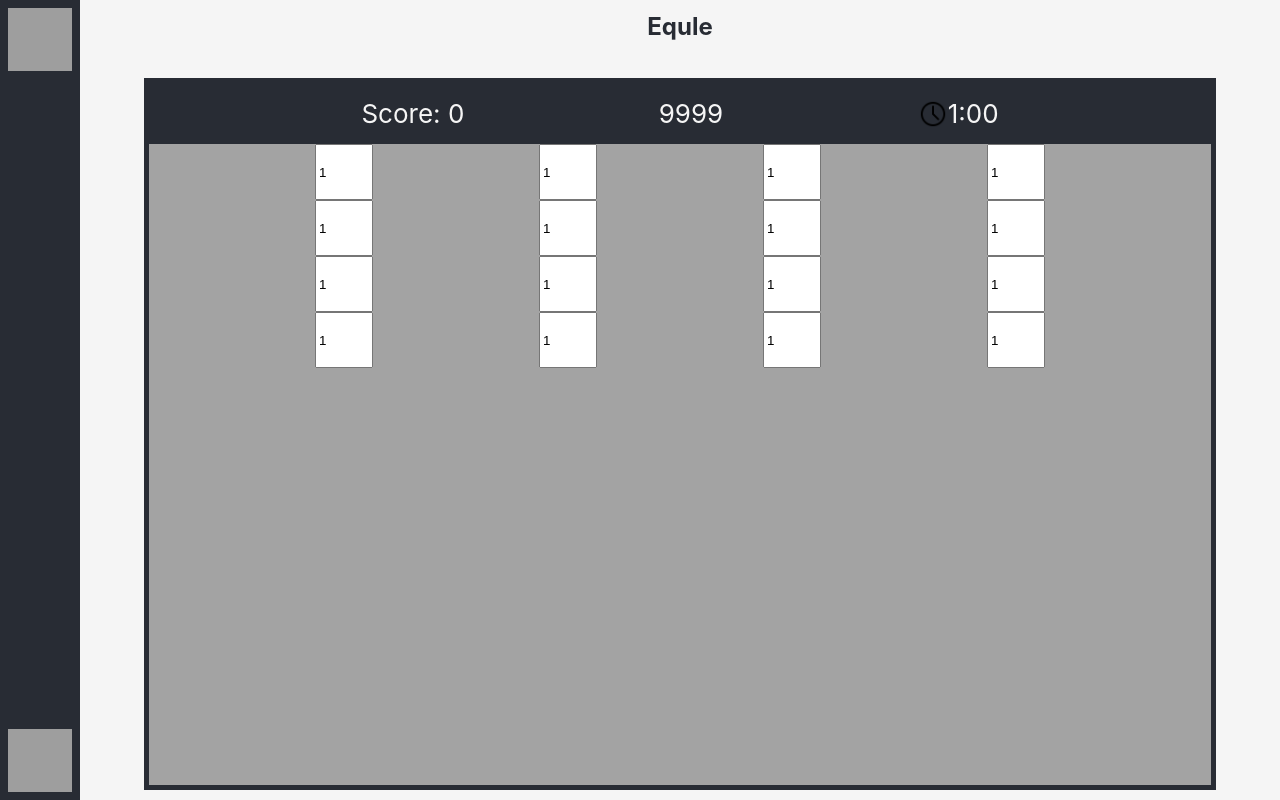
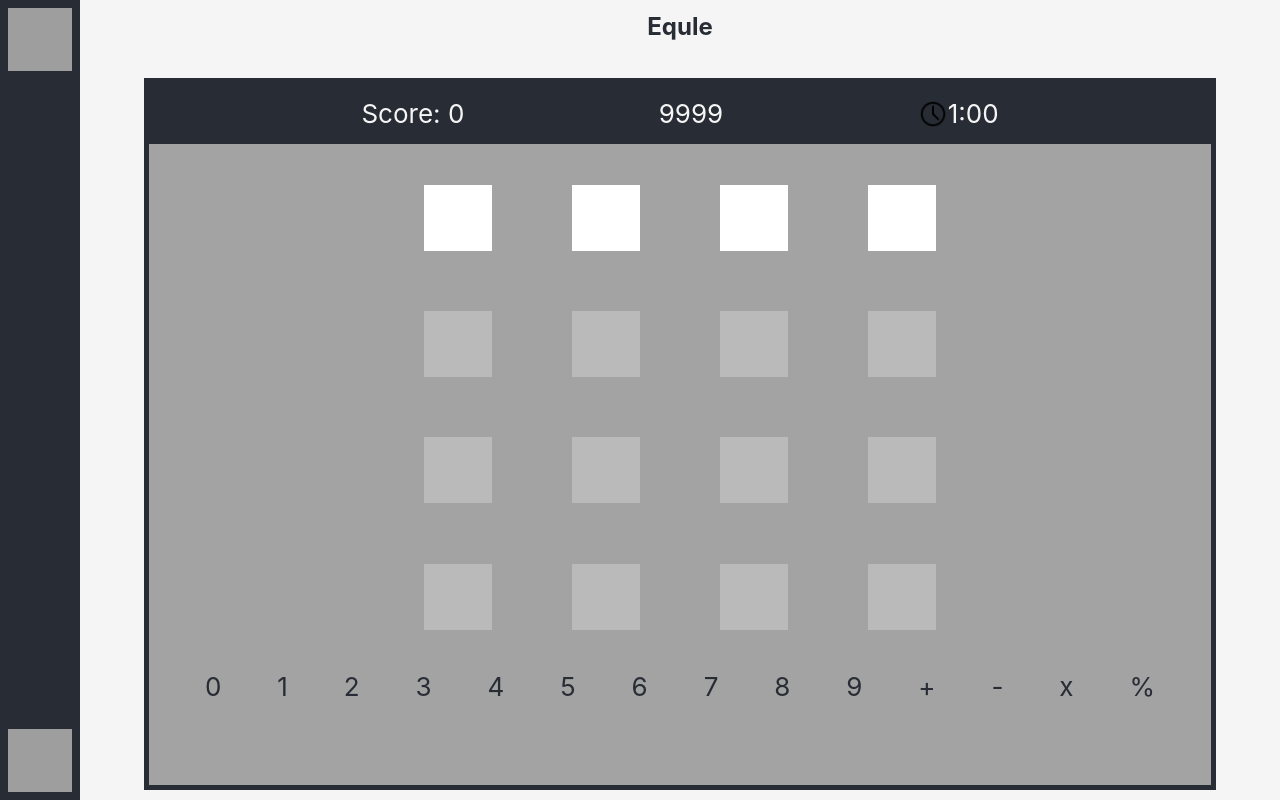
Before and after one commit to rsd3123/Equle, a React (Create React App) app in the folder equle-frontend/: page / in a window 1280 px wide. Built offline with nearby package versions, Linux system fonts and the light colour scheme; grey boxes are pictures that could not be loaded.

Commit message:
frontend game

```diff
--- a/equle-frontend/src/components/main/Game.css
+++ b/equle-frontend/src/components/main/Game.css
@@ -20,3 +20,13 @@
     background-color: #282c34;
     color:whitesmoke;
 }
+
+.GameBoard{
+
+    height: 75%;
+
+    display: flex;
+    flex-direction: column;
+    justify-content: space-evenly;
+    align-content: space-evenly;
+}
--- a/equle-frontend/src/components/main/Game.tsx
+++ b/equle-frontend/src/components/main/Game.tsx
@@ -1,4 +1,4 @@
-import React, { useState } from 'react';
+import React, { useEffect, useState } from 'react';
 import './Game.css';
 import GuessedNumbers from './GameBoard/GuessedNumbers';
 import GuessRow from './GameBoard/GuessRow';
@@ -7,11 +7,20 @@ import TargetNumber from './GameHeader/TargetNumber';
 import Timer from './GameHeader/Timer';
 
 function Game() {
-    var numRows = 4
-    var guessRows = [];
-    for (let i = 0; i < numRows; i++) {
-        guessRows.push(<GuessRow/>);
-    }
+    const [currentRow, setCurrentRow] = useState<number>(-1);
+    const [currentGuess, setCurrentGuess] = useState<string>('');
+
+    const [numBoxes, setNumBoxes] = useState<number>(4); // get init from server
+    const [numRows, setNumRows] = useState<number>(4); // get init from server
+
+    //When the current guess is updated, get check from server, then change color accordingly, and increment current row.
+    //Get isMatch from server: returns [] of length numBoxes. each element in [] is either a 0 (wrong), 1, wrong place, or 2 (corrent num and place)
+    useEffect(() => {
+        console.log(currentGuess);
+        if(currentRow+1<=numRows){
+            setCurrentRow(currentRow+1);
+        }
+    }, [currentGuess]);
 
     return (
         <div className="Game">
@@ -21,7 +30,7 @@ function Game() {
                 <Timer time = "1:00"></Timer>
            </div>
            <div className='GameBoard'>
-                {guessRows}
+                {Array(numRows).fill(true).map((_, i) => <GuessRow key = {i} id = {i} length = {numBoxes} currentRow = {currentRow} setCurrentGuess = {setCurrentGuess}/>)}
            </div>
 
            <GuessedNumbers></GuessedNumbers>
--- a/equle-frontend/src/components/main/GameBoard/GuessRow.css
+++ b/equle-frontend/src/components/main/GameBoard/GuessRow.css
@@ -4,11 +4,15 @@
 
     display: flex;
     flex-direction: row;
-    justify-content: space-evenly;
+    justify-content: center;
     align-items: center;
 }
 
 .Box{
-    width: 50px;
-    height:50px;
+    width: 8vh;
+    height:8vh;
+
+    margin:5vh;
+    border: none;
+    text-align: center;
 }
--- a/equle-frontend/src/components/main/GameBoard/GuessRow.tsx
+++ b/equle-frontend/src/components/main/GameBoard/GuessRow.tsx
@@ -1,15 +1,44 @@
-import React, { useState } from 'react';
+import React, { useEffect, useState } from 'react';
 import './GuessRow.css';
 
 function GuessRow(props:any) { //Pass answer length as prop (props.length)
-    var numBoxes = 4 //props.length
-    var boxes = [];
-    for (let i = 0; i < numBoxes; i++){
-        boxes.push(<input className = "Box" type='number' value={1}/>);
+    const [numBoxes, setNumBoxes] = useState(props.length);
+    const [boxValues, setBoxValues] = useState<string[]>(new Array(numBoxes).fill(''))
+
+    const handleChange = (event:any) =>{
+        const newValues = boxValues.map((value,i) =>{
+            if(i == event.target.id){
+                return event.target.value;
+            }
+            else{
+                return value;
+            }
+        });
+
+        setBoxValues(newValues);
     }
+
+    //If all boxes have values
+    useEffect(() => {
+        console.log("hi");
+        var filled = true;
+        for(let i = 0; i < boxValues.length; i++){
+            if(boxValues[i] == ''){
+                filled=false;
+                break;
+            }
+        }
+
+        if(filled){
+            props.setCurrentGuess([...boxValues]);
+        }
+
+    }, [boxValues]);
+
+
     return (
         <div className="GuessRow">
-            {boxes}
+            {Array(numBoxes).fill(true).map((_, i) => <input className = "Box" type='text' maxLength={1} key = {i+10+(10*props.id)} id = {i.toString()} disabled = {(props.id == props.currentRow?false:true)} onChange = {handleChange}/>)}
         </div>
     );
 }
--- /dev/null
+++ b/equle-frontend/src/components/main/GameBoard/GuessedNumberBox.css
@@ -0,0 +1,6 @@
+.GuessedNumbers{
+
+    display: flex;
+    flex-direction: row;
+    justify-content: space-evenly;
+}
--- /dev/null
+++ b/equle-frontend/src/components/main/GameBoard/GuessedNumberBox.tsx
@@ -0,0 +1,12 @@
+import React, { useState } from 'react';
+import './GuessedNumberBox.css';
+
+function GuessedNumberBox(props:any) {
+    return (
+        <div className="GuessedNumberBox">
+           <text>{props.value}</text>
+        </div>
+    );
+}
+
+export default GuessedNumberBox;
--- a/equle-frontend/src/components/main/GameBoard/GuessedNumbers.tsx
+++ b/equle-frontend/src/components/main/GameBoard/GuessedNumbers.tsx
@@ -1,10 +1,24 @@
 import React, { useState } from 'react';
+import GuessedNumberBox from './GuessedNumberBox';
 import './GuessedNumbers.css';
 
 function GuessedNumbers() {
     return (
         <div className="GuessedNumbers">
-
+           <GuessedNumberBox value = '0'></GuessedNumberBox>
+           <GuessedNumberBox value = '1'></GuessedNumberBox>
+           <GuessedNumberBox value = '2'></GuessedNumberBox>
+           <GuessedNumberBox value = '3'></GuessedNumberBox>
+           <GuessedNumberBox value = '4'></GuessedNumberBox>
+           <GuessedNumberBox value = '5'></GuessedNumberBox>
+           <GuessedNumberBox value = '6'></GuessedNumberBox>
+           <GuessedNumberBox value = '7'></GuessedNumberBox>
+           <GuessedNumberBox value = '8'></GuessedNumberBox>
+           <GuessedNumberBox value = '9'></GuessedNumberBox>
+           <GuessedNumberBox value = '+'></GuessedNumberBox>
+           <GuessedNumberBox value = '-'></GuessedNumberBox>
+           <GuessedNumberBox value = 'x'></GuessedNumberBox>
+           <GuessedNumberBox value = '%'></GuessedNumberBox>
         </div>
     );
 }
```
